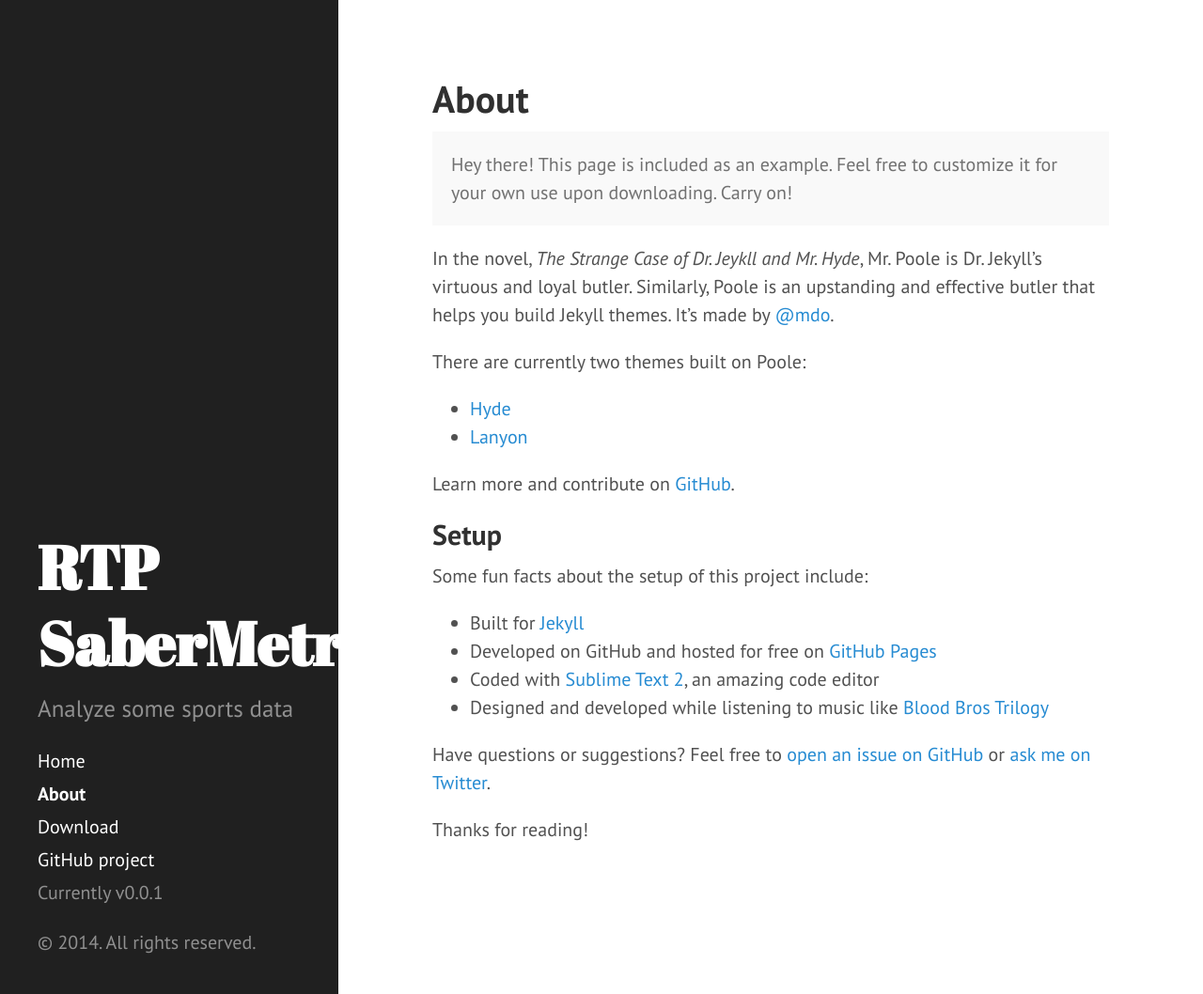
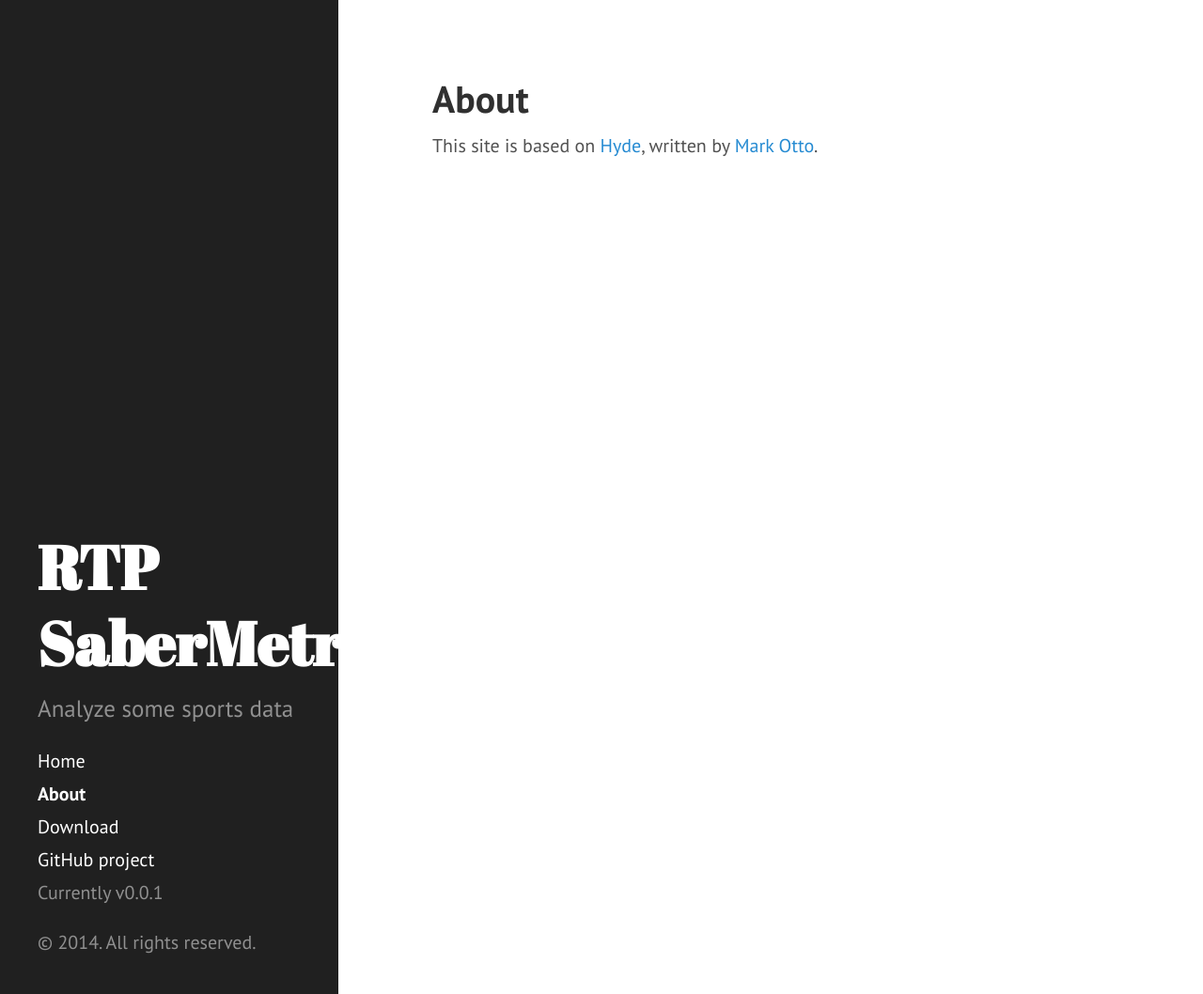
Before and after one commit to ResearchTriangleAnalysts/SaberMetrics, a Jekyll site: the page built from about.md, in a window 1280 px wide and 1058 px high. Shown: the whole window at 94% size. Built offline with Jekyll 4.4.1, drawn with Linux system fonts in a browser that asks for light colours.

Commit message:
Attribution

```diff
--- a/about.md
+++ b/about.md
@@ -3,28 +3,4 @@ layout: page
 title: About
 ---
 
-<p class="message">
-  Hey there! This page is included as an example. Feel free to customize it for your own use upon downloading. Carry on!
-</p>
-
-In the novel, *The Strange Case of Dr. Jeykll and Mr. Hyde*, Mr. Poole is Dr. Jekyll's virtuous and loyal butler. Similarly, Poole is an upstanding and effective butler that helps you build Jekyll themes. It's made by [@mdo](https://twitter.com/mdo).
-
-There are currently two themes built on Poole:
-
-* [Hyde](http://hyde.getpoole.com)
-* [Lanyon](http://lanyon.getpoole.com)
-
-Learn more and contribute on [GitHub](https://github.com/poole).
-
-## Setup
-
-Some fun facts about the setup of this project include:
-
-* Built for [Jekyll](http://jekyllrb.com)
-* Developed on GitHub and hosted for free on [GitHub Pages](https://pages.github.com)
-* Coded with [Sublime Text 2](http://sublimetext.com), an amazing code editor
-* Designed and developed while listening to music like [Blood Bros Trilogy](https://soundcloud.com/maddecent/sets/blood-bros-series)
-
-Have questions or suggestions? Feel free to [open an issue on GitHub](https://github.com/poole/issues/new) or [ask me on Twitter](https://twitter.com/mdo).
-
-Thanks for reading!
+This site is based on [Hyde](http://hyde.getpoole.com/), written by [Mark Otto](https://twitter.com/mdo).
```
Also changed, not shown: _posts/2013-12-28-introducing-hyde.md (deleted, +0 -6 lines), _posts/SamplePost.md (added, +8 -0 lines).
